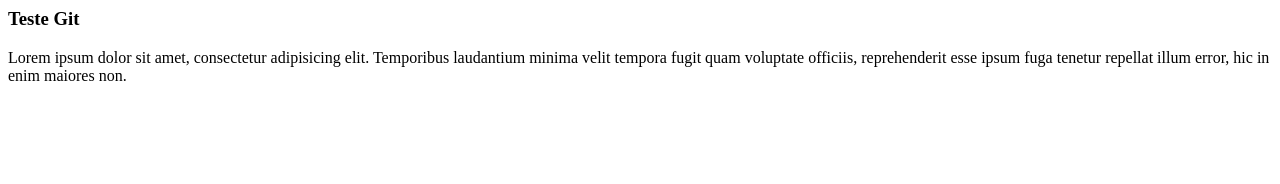
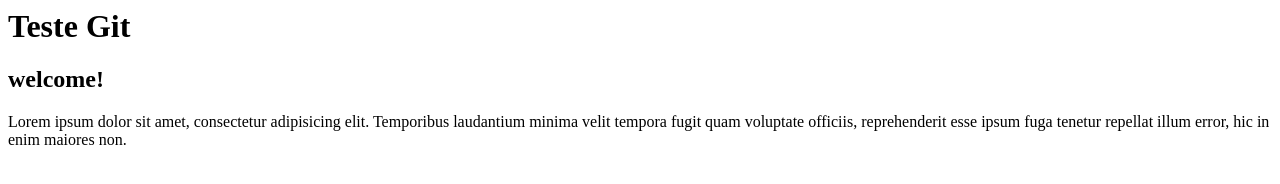
Before and after one commit to tiagoramos92/githubExample, a plain HTML site: page index.html in a window 1280 px wide. Drawn offline with Linux system fonts and the light colour scheme.

Commit message:
Example commit second

```diff
--- a/index.html
+++ b/index.html
@@ -4,7 +4,9 @@
 	</head>
 
 	<body>
-		<h3>Teste Git</h3>
+
+		<h1>Teste Git</h1>
+		<h2>welcome!</h2>
 		<p>Lorem ipsum dolor sit amet, consectetur adipisicing elit. Temporibus laudantium minima velit tempora fugit quam voluptate officiis, reprehenderit esse ipsum fuga tenetur repellat illum error, hic in enim maiores non.</p>
 	</body>
 </html>
```
